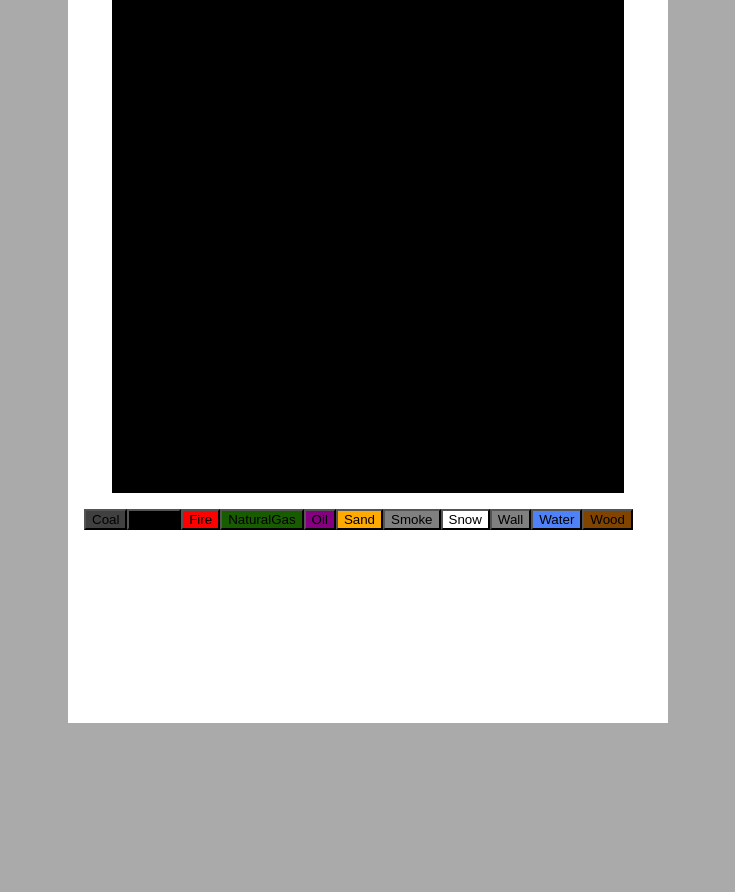
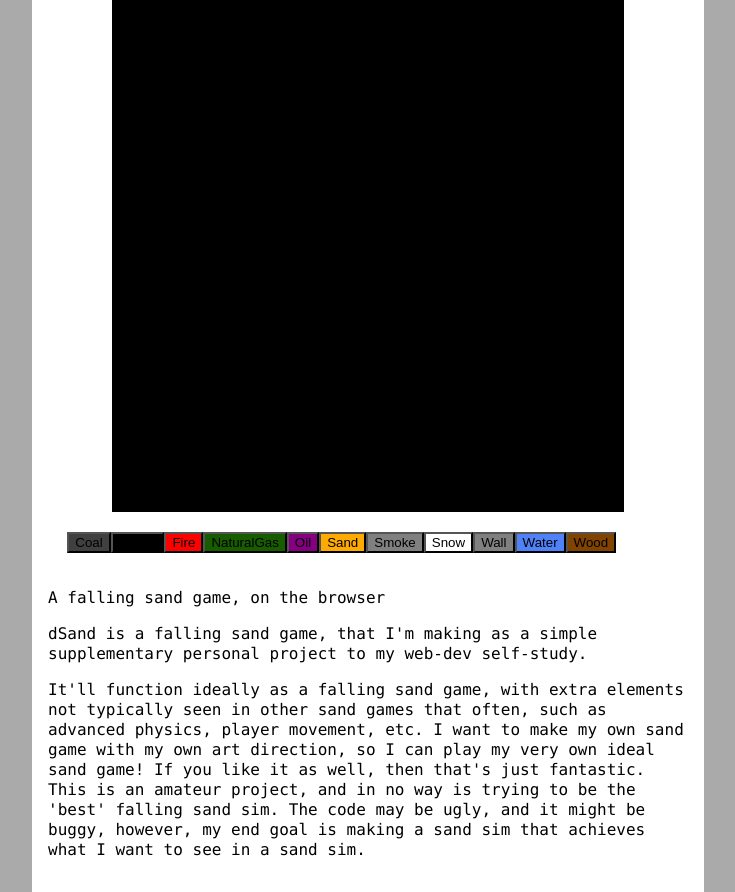
Before and after one commit to Petally/dSand, a plain HTML site: page index.html in a window 1280 px wide. Shown: the part 77-969 px from the top of the page, without its empty margins (272-1007 px from the left). Before the commit the page ends 800 px from the top, so only its background shows below. Drawn offline with Linux system fonts and the light colour scheme.

Commit message:
change: font

```diff
--- a/css/style.css
+++ b/css/style.css
@@ -1,4 +1,8 @@
 body {
+    font-family: "ＭＳ ゴシック", "Osaka-等幅", "Monaco", "Osaka-Mono", "monospace";
+    font-weight: normal;
+
+    line-height: 1.25;
     background-color: #AAAAAA;
     margin: 0;
 }
@@ -6,6 +10,10 @@ body {
 h1 {
     margin-top: 0;
     text-align: center;
+}
+
+p {
+
 }
 
 canvas {
@@ -22,6 +30,7 @@ canvas {
 
 #mainContainer {
     background-color: #FFFFFF;
+    padding: 16px;
     /* Ideal width for a single column page */
     width: clamp(512px, 50%, 75ch);
     margin: auto;
--- a/index.html
+++ b/index.html
@@ -14,6 +14,15 @@
     <h1>dSand</h1>
     <canvas width="256" height="256"></canvas>
     <div id="buttonContainer"></div>
+    <p>A falling sand game, on the browser</p>
+    <p>dSand is a falling sand game, that I'm making as a simple supplementary personal project to my web-dev self-study. </p>
+    <p>
+      It'll function ideally as a falling sand game, with extra elements not typically seen in other sand games that often,
+      such as advanced physics, player movement, etc. I want to make my own sand game with my own art direction,
+      so I can play my very own ideal sand game! If you like it as well, then that's just fantastic.
+      This is an amateur project, and in no way is trying to be the 'best' falling sand sim. The code may be ugly, and it might be buggy, however, my end goal is making a sand sim that achieves what I want to see in a sand sim.
+    </p>
+
   </div>
 </body>
 
```
Also changed, not shown: resources/font/Aquarius-RegularMono.ttf (added), resources/font/clacon2.ttf (added).
